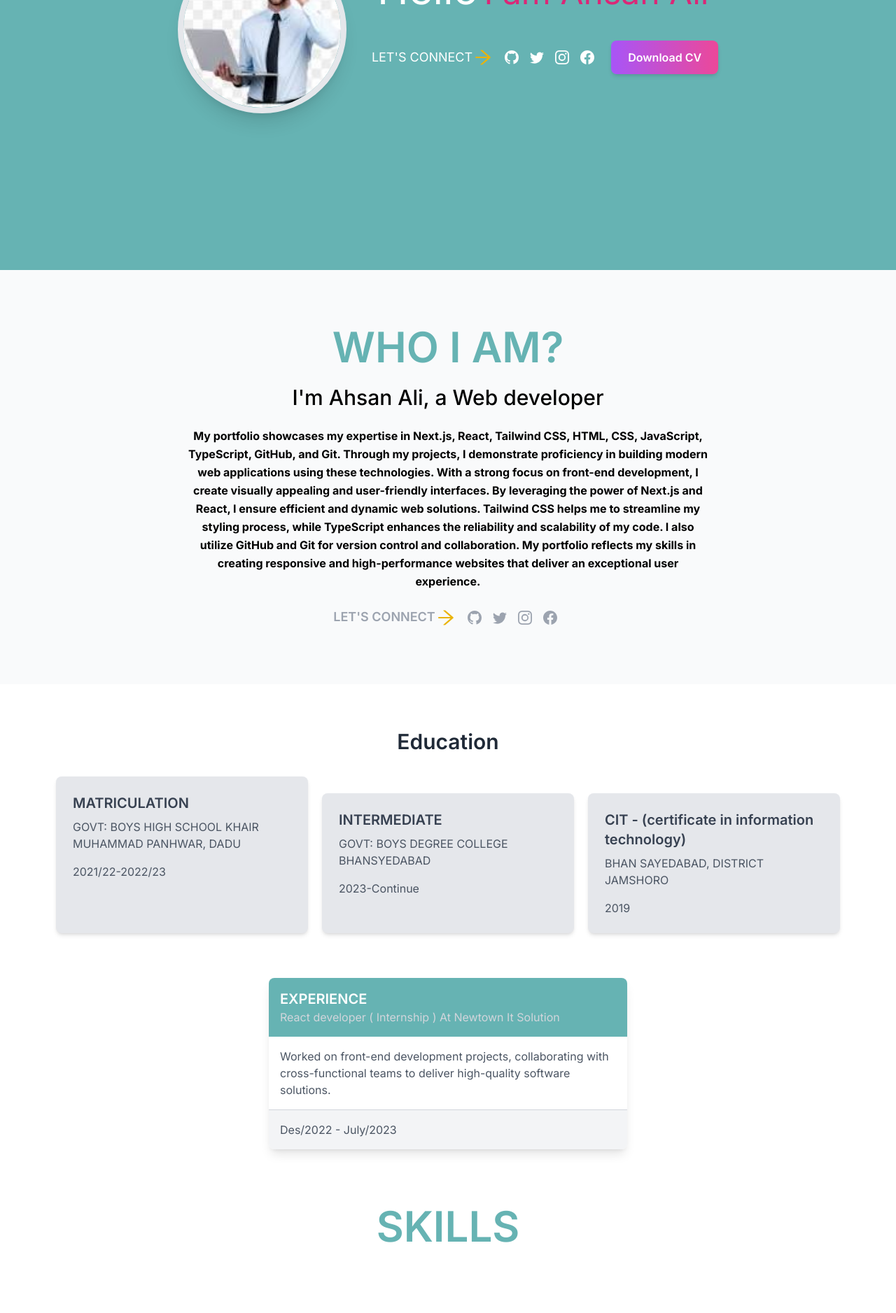
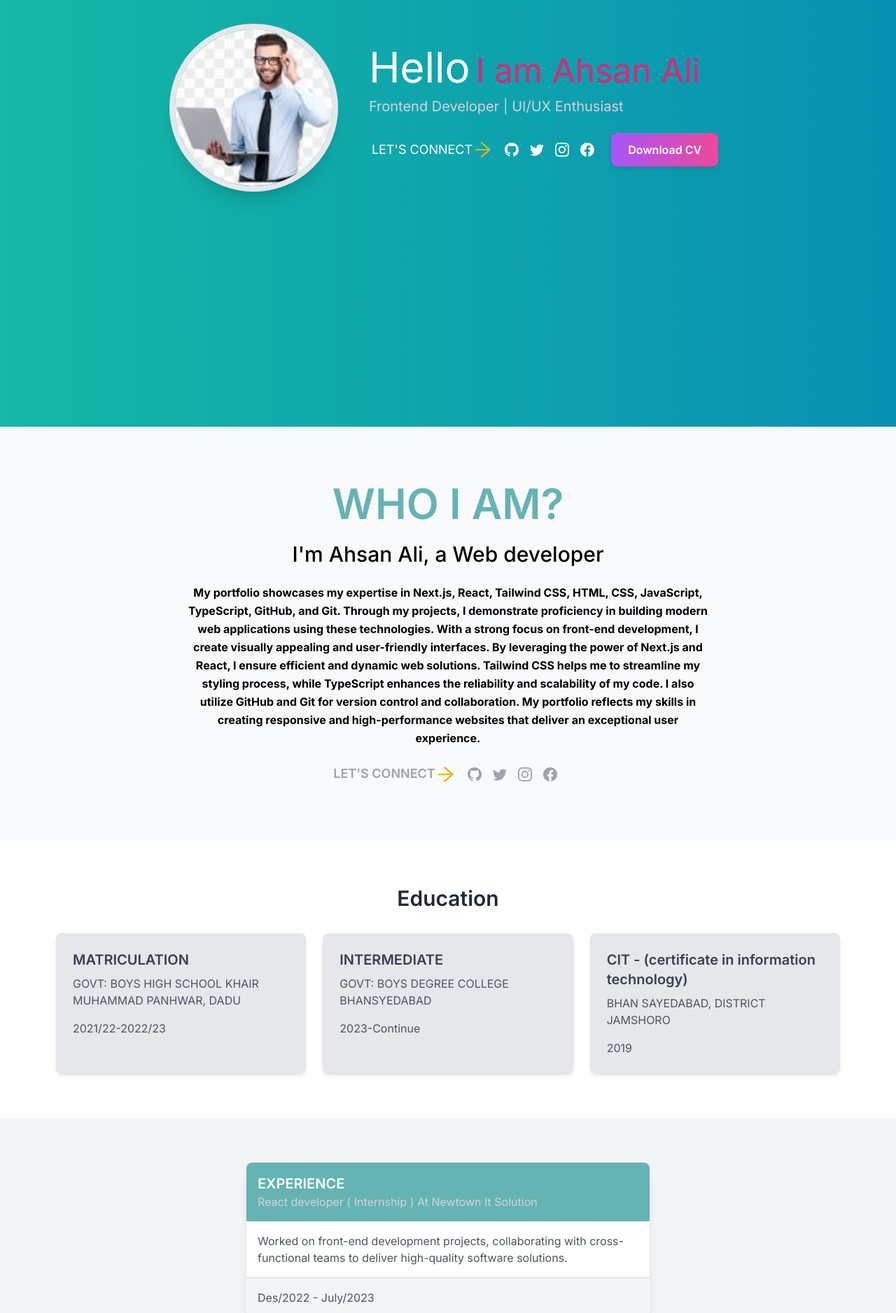
Before and after one commit to ahsanali7893/Portfolio, a Next.js app: page / in a window 1280 px wide. Shown: the part 260-2137 px from the top of the page at 70% size. Built offline with nearby package versions, Linux system fonts and the light colour scheme.

Commit message:
initial changes

```diff
--- a/src/components/About/page.tsx
+++ b/src/components/About/page.tsx
@@ -68,13 +68,13 @@ const About = () => {
           </div>
         </div>
       </div>
-      <div className="py-16 bg-white max-w-6xl mx-auto">
-        <div className="container mx-auto px-4">
+      <div className="py-16 bg-white">
+  <div className="container max-w-6xl mx-auto px-4">
     <h2 className="text-3xl font-semibold mb-8 text-gray-800 text-center">
       Education
     </h2>
-          <div className="md:flex flex-row space-x-5 space-y-6">
-            <div className="flex-1 bg-gray-200 p-6 rounded-lg shadow-md">
+    <div className="grid grid-cols-1 md:grid-cols-2 lg:grid-cols-3 gap-6">
+      <div className="bg-gray-200 p-6 rounded-lg shadow-md">
         <h3 className="text-xl font-semibold mb-2 text-gray-700">
           MATRICULATION
         </h3>
@@ -84,7 +84,7 @@ const About = () => {
         <p className="text-gray-600">2021/22-2022/23</p>
       </div>
 
-            <div className="flex-1 bg-gray-200 p-6 rounded-lg shadow-md">
+      <div className="bg-gray-200 p-6 rounded-lg shadow-md">
         <h3 className="text-xl font-semibold mb-2 text-gray-700">
           INTERMEDIATE
         </h3>
@@ -93,7 +93,8 @@ const About = () => {
         </p>
         <p className="text-gray-600">2023-Continue</p>
       </div>
-            <div className="flex-1 bg-gray-200 p-6 rounded-lg shadow-md">
+
+      <div className="bg-gray-200 p-6 rounded-lg shadow-md">
         <h3 className="text-xl font-semibold mb-2 text-gray-700">
           CIT - (certificate in information technology)
         </h3>
@@ -105,8 +106,10 @@ const About = () => {
     </div>
   </div>
 </div>
-      <div className="flex justify-center items-center m">
-        <div className="max-w-lg mx-auto bg-white rounded-lg overflow-hidden shadow-lg">
+
+<div className="py-16 bg-gray-100">
+  <div className="container mx-auto px-4">
+    <div className="max-w-xl mx-auto bg-white rounded-lg overflow-hidden shadow-lg">
       <div className="bg-[#66b3b3] p-4">
         <h3 className="text-xl font-semibold text-white">EXPERIENCE</h3>
         <p className="text-gray-300">
@@ -115,9 +118,8 @@ const About = () => {
       </div>
       <div className="p-4">
         <p className="text-gray-600">
-              Worked on front-end development projects,
-              collaborating with cross-functional teams to deliver high-quality
-              software solutions.
+          Worked on front-end development projects, collaborating with
+          cross-functional teams to deliver high-quality software solutions.
         </p>
       </div>
       <div className="bg-gray-100 p-4 border-t border-gray-300 flex justify-between items-center">
@@ -127,6 +129,8 @@ const About = () => {
       </div>
     </div>
   </div>
+</div>
+
     </section>
   );
 };
--- a/src/components/Hero/page.tsx
+++ b/src/components/Hero/page.tsx
@@ -9,7 +9,7 @@ const Hero = (props: Props) => {
   return (
     <div>
       <div
-        className="relative bg-cover bg-center bg-no-repeat py-8 max-h-screen items-center justify-center "
+        className="bg-gradient-to-r from-teal-500 to-cyan-600 py-16 min-h-screen flex items-center justify-center "
         style={{ backgroundColor: "rgba(0, 128, 128, 0.6)" }}
       >
         <div className="absolute inset-0 z-20 bg-gradient-to-r from-hero-gradient-from to-hero-gradient-to bg-cover bg-center bg-no-repeat"></div>
@@ -24,15 +24,18 @@ const Hero = (props: Props) => {
                 alt=""
               />
             </div>
-            <div className="pt-8 sm:pt-10 lg:pl-8 lg:pt-0">
-              <h1 className="text-center font-header text-4xl text-white sm:text-left sm:text-5xl md:text-6xl px-3">
+            <div className="pt-3 sm:pt-5 lg:pl-8">
+              <h1 className="text-center font-header pb-3 text-4xl text-white sm:text-left sm:text-5xl md:text-6xl px-3">
                 Hello
                 <span className="text-pink-600 text-3xl sm:text-5xl pl-2">
                   I am Ahsan Ali
                 </span>
               </h1>
+              <p className="text-lg px-3 sm:text-xl text-gray-300">
+                Frontend Developer | UI/UX Enthusiast
+              </p>
 
-              <div className="flex flex-col justify-center pt-3 sm:flex-row sm:pt-5 lg:justify-start">
+              <div className="flex flex-col justify-center sm:flex-row px-3 lg:justify-start">
                 <div className="flex items-center justify-center pl-0 sm:justify-start md:pl-1">
                   <p className="font-body text-lg uppercase text-white">
                     Let&apos;s Connect
@@ -67,12 +70,13 @@ const Hero = (props: Props) => {
                     <BsFacebook />
                   </Link>
                 </div>
-                  <Link
-                    href="/resume.pdf" target="_blank"
-                    className="my-6 px-28 py-3 sm:px-6 sm:py-3 sm:ml-4 rounded-lg bg-gradient-to-r from-purple-500 to-pink-500 text-white font-semibold shadow-md hover:shadow-lg transform hover:scale-105 transition duration-300 ease-in-out"
-                  >
-                    Download CV
-                  </Link>
+                <Link
+                  href="/resume.pdf"
+                  target="_blank"
+                  className="my-6 px-28 py-3 sm:px-6 sm:py-3 sm:ml-4 rounded-lg bg-gradient-to-r from-purple-500 to-pink-500 text-white font-semibold shadow-md hover:shadow-lg transform hover:scale-105 transition duration-300 ease-in-out"
+                >
+                  Download CV
+                </Link>
               </div>
             </div>
           </div>
```
Lines whose indentation alone changed are shown as unchanged.
